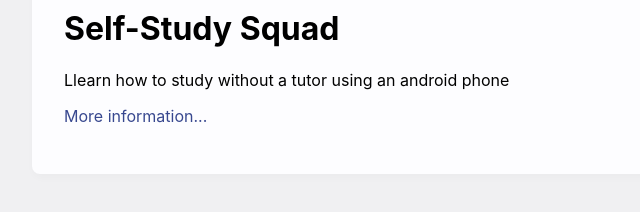
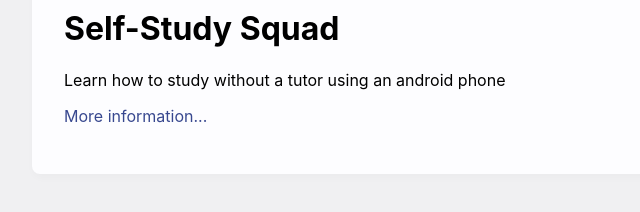
Before and after one commit to sivahqpw/selfstudysquad, a plain HTML site: page index.html in a window 1280 px wide. Shown: the part 124-336 px from the top of the page, 276-916 px from the left. Drawn offline with Linux system fonts and the light colour scheme.

Commit message:
Update index.html

```diff
--- a/index.html
+++ b/index.html
@@ -41,7 +41,7 @@ serif;
 <body>
 <div>
     <h1>Self-Study Squad</h1>
-    <p>Llearn how to study without a tutor using an android phone</p>
+    <p>Learn how to study without a tutor using an android phone</p>
     <p><a href="https://dev-selfstudysquad.pantheonsite.io/">More information...</a></p>
 </div>
 </body>
```
